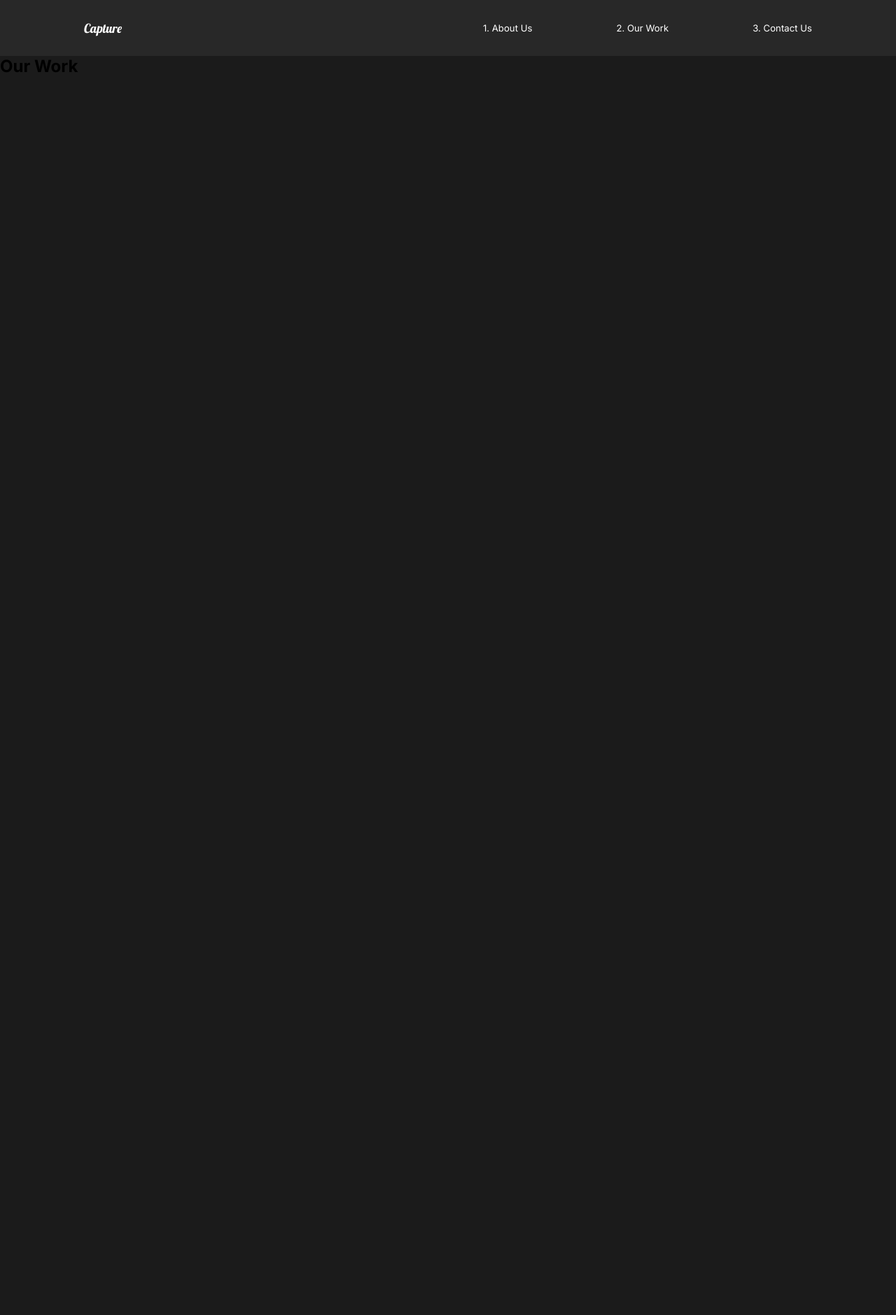
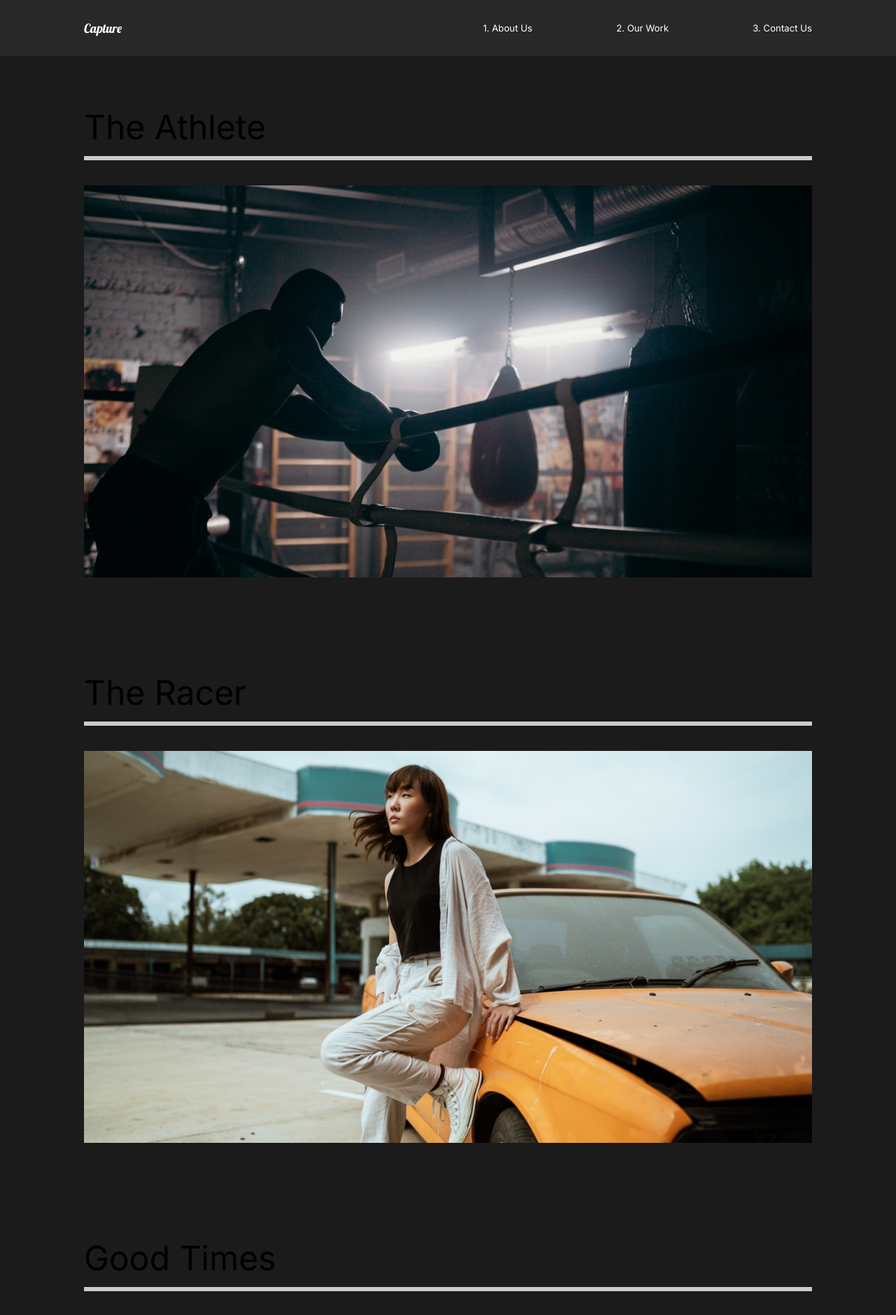
Before and after one commit to nanggi4/react-catpure, a React (Create React App) app: page /work in a window 1280 px wide. Shown: the top 1879 px of the page at 70% size. Before the commit the page ends 800 px from the top, so only its background shows below. Built offline with nearby package versions, Linux system fonts and the light colour scheme.

Commit message:
our work update

```diff
--- a/src/pages/OurWork.js
+++ b/src/pages/OurWork.js
@@ -1,11 +1,60 @@
 import React from 'react';
+import styled from 'styled-components';
+import { Link } from 'react-router-dom';
+//Images
+import athlete from '../img/athlete-small.png';
+import theracer from '../img/theracer-small.png';
+import goodtimes from '../img/goodtimes-small.png';
 
 const OurWork = () => {
   return (
-    <div>
-      <h1>Our Work</h1>
-    </div>
+    <Work>
+      <Movie>
+        <h2>The Athlete</h2>
+        <div className="line"></div>
+        <Link>
+          <img src={athlete} alt="athlete" />
+        </Link>
+      </Movie>
+      <Movie>
+        <h2>The Racer</h2>
+        <div className="line"></div>
+        <Link>
+          <img src={theracer} alt="theracer" />
+        </Link>
+      </Movie>
+      <Movie>
+        <h2>Good Times</h2>
+        <div className="line"></div>
+        <Link>
+          <img src={goodtimes} alt="goodtimes" />
+        </Link>
+      </Movie>
+    </Work>
   );
 };
 
+const Work = styled.div`
+  min-height: 100vh;
+  overflow: hidden;
+  padding: 5rem 10rem;
+  h2{
+    padding: 1rem 0rem;
+  }
+`;
+
+const Movie = styled.div`
+  padding-bottom: 10rem;
+  .line{
+    height: 0.5rem;
+    background: #cccccc;
+    margin-bottom: 3rem;
+  }
+  img {
+    width: 100%;
+    height: 70vh;
+    object-fit: cover;
+  }
+`;
+
 export default OurWork;
```
